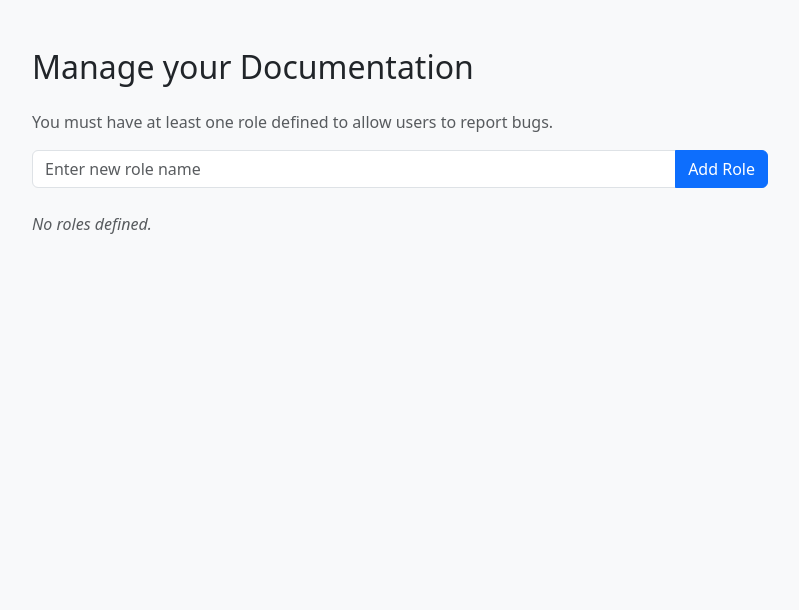
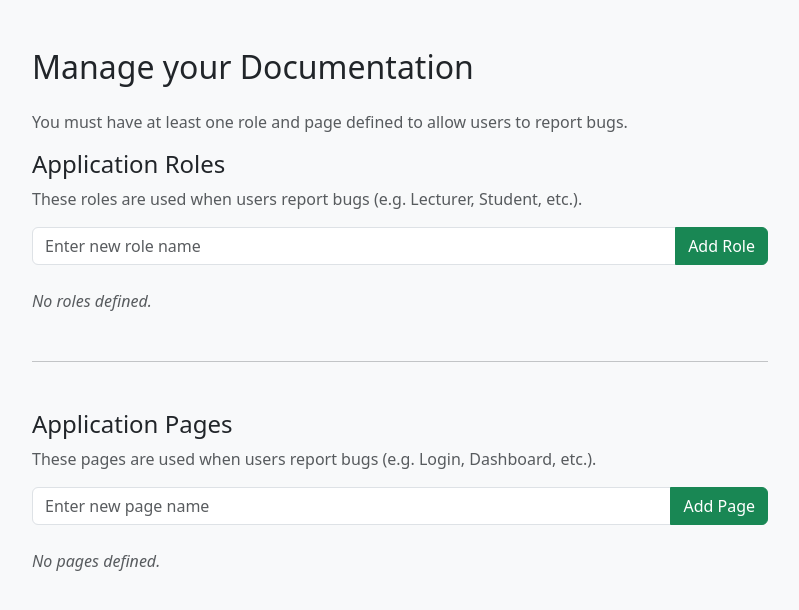
Before and after one commit to uol-feps-soc-comp3932-project-2425/synoptic-project-nwoodham72, a Flask app: template flik-foundation/app/templates/documentation.html in a window 1280 px wide. Shown: the part 56-666 px from the top of the page, without its empty margins (240-1039 px from the left). Run offline with Flask 3, Linux system fonts and the light colour scheme; the template is opened without the code that fills it, so the values that code supplies are empty.

Commit message:
Merge branch 'feat/application-page' into mvp-3

```diff
--- a/flik-foundation/app/__init__.py
+++ b/flik-foundation/app/__init__.py
@@ -38,9 +38,11 @@ def create_app():
 
     from .routes import main
     from .auth import auth
+    from .runbook import runbook
     from . import admin_views
 
     app.register_blueprint(main)
     app.register_blueprint(auth, url_prefix="/auth")
+    app.register_blueprint(runbook)
 
     return app
--- a/flik-foundation/app/templates/base.html
+++ b/flik-foundation/app/templates/base.html
@@ -28,7 +28,7 @@
                                 <a class="nav-link" href="{{ url_for('main.teamsheet') }}">Teamsheet</a>
                             </li>
                             <li class="nav-item">
-                                <a class="nav-link" href="{{ url_for('main.documentation') }}">Documentation</a>
+                                <a class="nav-link" href="{{ url_for('runbook.documentation') }}">Documentation</a>
                             </li>
                         {% endif %}
                     {% endif %}
@@ -54,12 +54,12 @@
         </div>
     </nav>
 
-    <!-- New page content -->
+    <!-- Page content -->
     <div class="container py-5 form-container">
         {% with messages = get_flashed_messages(with_categories=true) %}
             {% if messages %}
                 {% for category, message in messages %}
-                <div class="alert alert-{{ category }} {% if category not in ['danger', 'warning'] %}alert-dismissible fade show{% endif %} mt-3 shadow-sm" role="alert">
+                <div class="alert alert-{{ category }} {% if category not in ['danger'] %}alert-dismissible fade show{% endif %} mt-3 shadow-sm" role="alert">
                     {{ message|safe }}
                     {% if category not in ['danger', 'warning'] %}
                     <button type="button" class="btn-close" data-bs-dismiss="alert" aria-label="Close"></button>
--- a/flik-foundation/app/templates/documentation.html
+++ b/flik-foundation/app/templates/documentation.html
@@ -3,33 +3,81 @@
 
 {% block content %}
 <h2 class="mb-4">Manage your Documentation</h2>
-<p class="text-muted">You must have at least one role defined to allow users to report bugs.</p>
+<p class="text-muted">You must have at least one role and page defined to allow users to report bugs.</p>
 
-<form method="POST" class="mb-4">
+<!-- ------------------------- -->
+<!-- Add New Role -->
+<!-- ------------------------- -->
+<h4>Application Roles</h4>
+<p class="text-muted">These roles are used when users report bugs (e.g. Lecturer, Student, etc.).</p>
+
+<form method="POST" action="{{ url_for('runbook.add_application_role') }}" class="mb-4">
     <div class="input-group">
         <input type="text" name="role_name" class="form-control" placeholder="Enter new role name" required>
-        <button class="btn btn-primary" type="submit">Add Role</button>
+        <button class="btn btn-success" type="submit">Add Role</button>
     </div>
 </form>
 
+<!-- ------------------------- -->
+<!-- List Roles -->
+<!-- ------------------------- -->
 {% if application_roles %}
     <h5>Existing Roles:</h5>
-    <ul class="list-group"></ul>
+    <ul class="list-group">
         {% for application_role in application_roles %}
             <li class="list-group-item d-flex justify-content-between align-items-center">
-                <form class="d-flex flex-grow-1" method="POST" action="{{ url_for('main.update_application_role', application_role_id=application_role.id) }}">
+                <form class="d-flex flex-grow-1" method="POST" action="{{ url_for('runbook.update_application_role', application_role_id=application_role.id) }}">
                     <input name="new_name" class="form-control me-2" value="{{ application_role.name }}" required>
-                    <button class="btn btn btn-outline-primary" type="submit">Update</button>
+                    <button class="btn btn-outline-primary" type="submit">Update</button>
                 </form>
 
-                <form method="POST" action="{{ url_for('main.delete_application_role', application_role_id=application_role.id) }}" class="ms-2">
-                    <button class="btn btn btn-outline-danger" onclick="return confirm('Delete this role?')" type="submit">Delete</button>
+                <form method="POST" action="{{ url_for('runbook.delete_application_role', application_role_id=application_role.id) }}" class="ms-2">
+                    <button class="btn btn-outline-danger" onclick="return confirm('Delete this role?')" type="submit">Delete</button>
                 </form>
-            </li><br>
+            </li>
         {% endfor %}
     </ul>
 {% else %}
     <p class="text-muted"><i>No roles defined.</i></p>
 {% endif %}
 
+<hr class="my-5">
+
+<!-- ------------------------- -->
+<!-- Add New Page -->
+<!-- ------------------------- -->
+<h4>Application Pages</h4>
+<p class="text-muted">These pages are used when users report bugs (e.g. Login, Dashboard, etc.).</p>
+
+<form method="POST" action="{{ url_for('runbook.add_application_page') }}" class="mb-4">
+    <div class="input-group">
+        <input type="text" name="page_name" class="form-control" placeholder="Enter new page name" required>
+        <button class="btn btn-success" type="submit">Add Page</button>
+    </div>
+</form>
+
+<!-- ------------------------- -->
+<!-- List Pages -->
+<!-- ------------------------- -->
+{% if application_pages %}
+    <h5>Existing Pages:</h5>
+    <ul class="list-group">
+        {% for application_page in application_pages %}
+            <li class="list-group-item d-flex justify-content-between align-items-center">
+                <form class="d-flex flex-grow-1" method="POST" action="{{ url_for('runbook.update_application_page', application_page_id=application_page.id) }}">
+                    <input name="new_name" class="form-control me-2" value="{{ application_page.name }}" required>
+                    <button class="btn btn-outline-primary" type="submit">Update</button>
+                </form>
+
+                <form method="POST" action="{{ url_for('runbook.delete_application_page', application_page_id=application_page.id) }}" class="ms-2">
+                    <button class="btn btn-outline-danger" onclick="return confirm('Delete this page?')" type="submit">Delete</button>
+                </form>
+
+            </li>
+        {% endfor %}
+    </ul>
+{% else %}
+    <p class="text-muted"><i>No pages defined.</i></p>
+{% endif %}
+
 {% endblock %}
--- a/flik-foundation/bert/assigner.py
+++ b/flik-foundation/bert/assigner.py
@@ -128,7 +128,7 @@ def assign_developer(
     predicted_tags = tag_bug(bug_description, threshold=0.6)
     developers = get_developers()
 
-    # No developers
+    # Leave unassigned if no developers
     if not developers:
         return None, predicted_tags
 
```
Also changed, not shown: flik-foundation/app/forms.py (+2 -12 lines), flik-foundation/app/models.py (+10 -2 lines), flik-foundation/app/routes.py (+24 -58 lines), flik-foundation/app/runbook.py (added, +136 -0 lines), flik-foundation/app/templates/raise_bug.html (+1 -7 lines), flik-foundation/migrations/versions/16e2c82046ec_added_applicationpage.py (added, +33 -0 lines).
